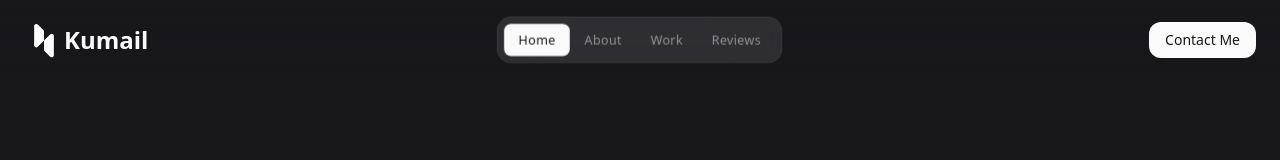
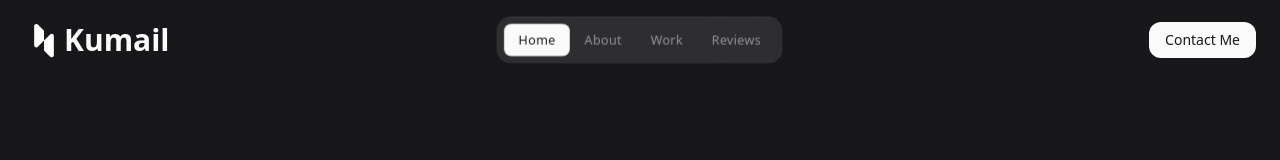
Before and after one commit to Kumail-Devminds/Portfolio, a React (Vite) app: page / in a window 1280 px wide. Shown: the top 160 px of the page. Built offline with nearby package versions, Linux system fonts and the light colour scheme.

Commit message:
Logo Text Adjustments

```diff
--- a/src/components/Header.jsx
+++ b/src/components/Header.jsx
@@ -8,11 +8,18 @@ const Header = () => {
   return (
     <header className="fixed top-0 left-0 w-full h-20 flex items-center z-40 bg-gradient-to-b from-zinc-900 to-zinc-900/0">
         <div className="max-w-screen-xl w-full mx-auto px-4 flex justify-between items-center md:px-6 md:grid md:grid-cols-3">
-            <h1 className="text-2xl font-bold text-zinc-50 flex items-center">
-                <a href="/" className="logo">
-                    <img src="/images/logo.svg" width={40} height={40} alt="Hafiz Muhammad Kumail" />
-                </a>
+            <h1 className="text-3xl font-bold flex items-center text-zinc-50">
+              <a href="/" className="logo">
+                <img
+                  src="/images/logo.svg"
+                  width={40}
+                  height={40}
+                  alt="Hafiz Muhammad Kumail"
+                />
+              </a>
+              <span>
                 Kumail
+              </span>
             </h1>
 
             <div className="relative md:justify-self-center">
```
